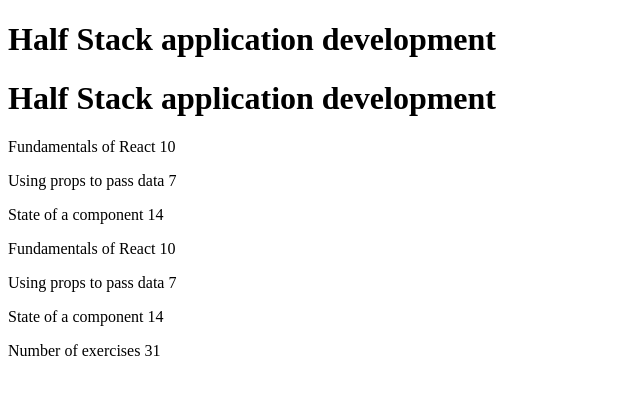
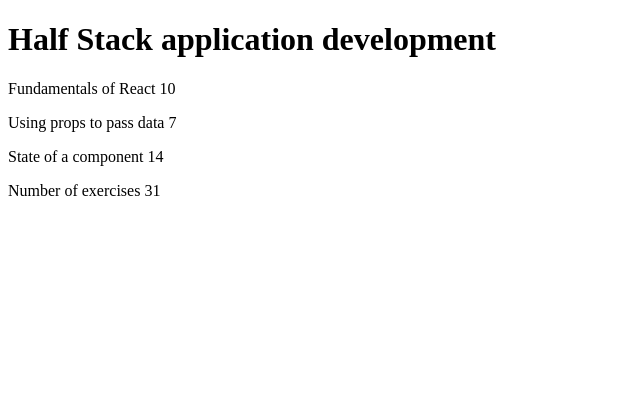
Before and after one commit to jungleistx/fullstackopen, a React (Vite) app in the folder part1/courseinfo/: page / in a window 1280 px wide. Shown: the top 394 px of the page, without its empty margins (0-640 px from the left). Built offline with nearby package versions, Linux system fonts and the light colour scheme.

Commit message:
add Total component

```diff
--- a/part1/courseinfo/src/App.jsx
+++ b/part1/courseinfo/src/App.jsx
@@ -25,6 +25,13 @@
 }
 
 
+const Total = (props) => {
+  return (
+    <>
+      <p>Number of exercises {props.ex1 + props.ex2 + props.ex3}</p>
+    </>
+  )
+}
 
 
 const App = () => {
@@ -38,23 +45,12 @@
 
   return (
     <div>
-      <h1>{course}</h1>
       <Header course={course} />
-      <p>
-        {part1} {exercises1}
-      </p>
-      <p>
-        {part2} {exercises2}
-      </p>
-      <p>
-        {part3} {exercises3}
-      </p>
-      <Content p1={part1} ex1={exercises1}
-        p2={part2} ex2={exercises2}
-        p3={part3} ex3={exercises3}/>
-      <p>Number of exercises {exercises1 + exercises2 + exercises3}</p>
+      <Content p1={part1} ex1={exercises1} p2={part2} ex2={exercises2} p3={part3} ex3={exercises3}/>
+      <Total ex1={exercises1} ex2={exercises2} ex3={exercises3}/>
     </div>
   )
 }
 
+
 export default App
```
